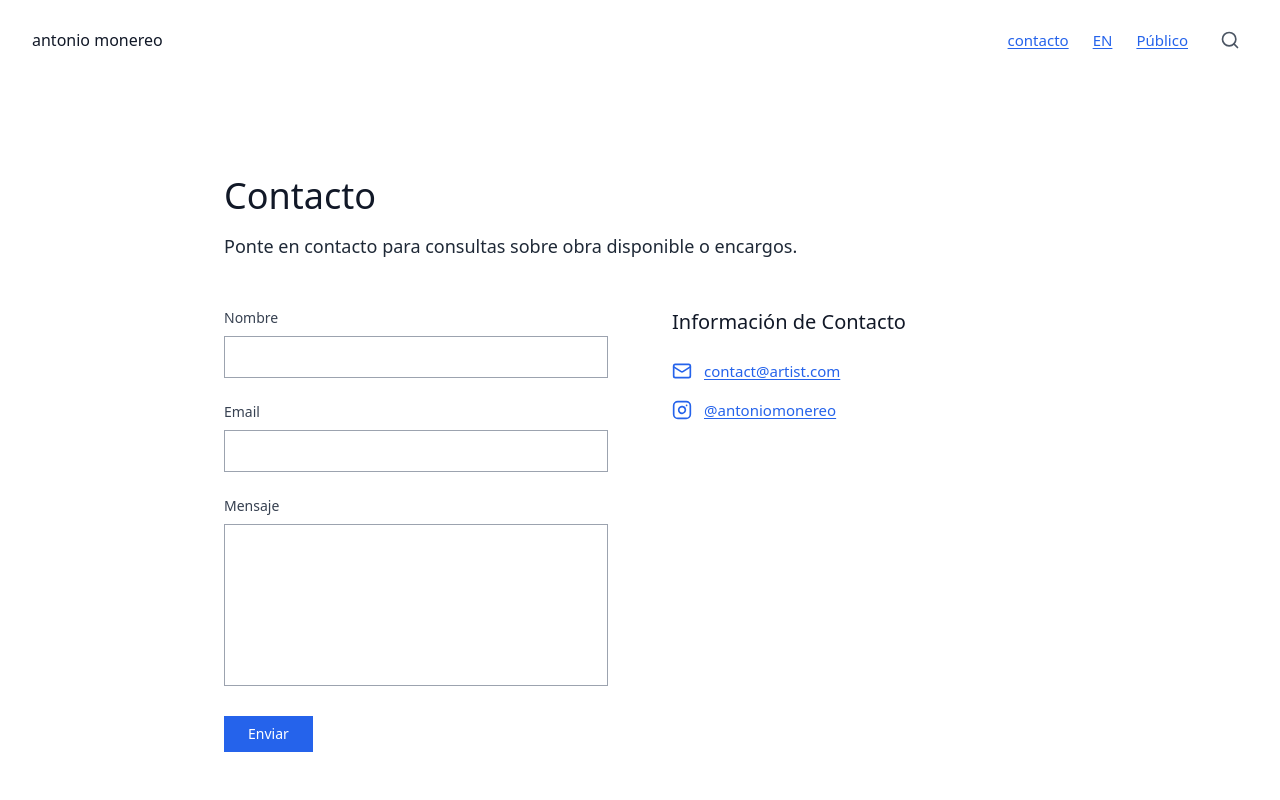
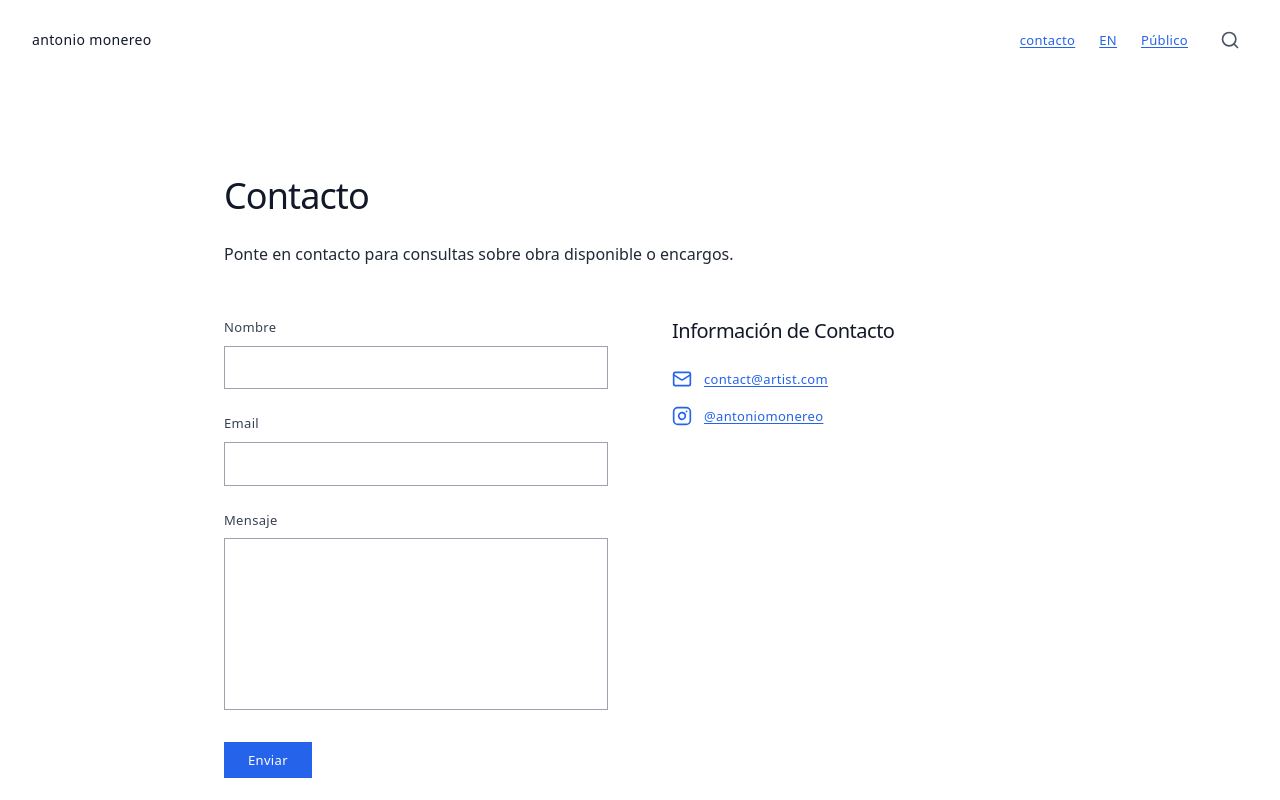
Before and after one commit to borjahz/AntoniomonereoIA, a Next.js app: page /contacto in a window 1280 px wide. Shown: the top 800 px of the page. Built offline with nearby package versions, Linux system fonts and the light colour scheme.

Commit message:
Updated trace

```diff
--- a/app/contacto/page.tsx
+++ b/app/contacto/page.tsx
@@ -23,10 +23,10 @@ export default function ContactoPage() {
     <div className="flex flex-col min-h-full">
       <div className="flex-1 bg-white">
         <div className="max-w-4xl mx-auto px-8 py-16 lg:py-24">
-          <h1 className="text-3xl lg:text-4xl font-normal text-gray-900 mb-4">
+          <h1 className="text-3xl lg:text-4xl font-medium text-gray-900 mb-6 tracking-tight leading-[1.3]">
             {t.contact.title}
           </h1>
-          <p className="text-gray-800 text-base lg:text-lg leading-[1.7] mb-12 font-normal">
+          <p className="text-gray-800 leading-[1.8] mb-12">
             {t.contact.description}
           </p>
 
@@ -34,7 +34,7 @@ export default function ContactoPage() {
             <div>
               <form onSubmit={handleSubmit} className="space-y-6">
                 <div>
-                  <label htmlFor="name" className="block text-sm font-normal text-gray-700 mb-2">
+                  <label htmlFor="name" className="block text-[13px] font-normal tracking-wide text-gray-700 mb-2">
                     {t.contact.name}
                   </label>
                   <input
@@ -48,7 +48,7 @@ export default function ContactoPage() {
                 </div>
 
                 <div>
-                  <label htmlFor="email" className="block text-sm font-normal text-gray-700 mb-2">
+                  <label htmlFor="email" className="block text-[13px] font-normal tracking-wide text-gray-700 mb-2">
                     {t.contact.email}
                   </label>
                   <input
@@ -62,7 +62,7 @@ export default function ContactoPage() {
                 </div>
 
                 <div>
-                  <label htmlFor="message" className="block text-sm font-normal text-gray-700 mb-2">
+                  <label htmlFor="message" className="block text-[13px] font-normal tracking-wide text-gray-700 mb-2">
                     {t.contact.message}
                   </label>
                   <textarea
@@ -77,7 +77,7 @@ export default function ContactoPage() {
 
                 <button
                   type="submit"
-                  className="px-6 py-2 bg-blue-600 text-white text-sm font-normal hover:bg-blue-800 transition-colors"
+                  className="px-6 py-2 bg-blue-600 text-white text-[13px] font-normal tracking-wide hover:bg-blue-800 transition-colors"
                 >
                   {t.contact.send}
                 </button>
@@ -86,11 +86,11 @@ export default function ContactoPage() {
 
             <div className="space-y-6">
               <div>
-                <h2 className="text-xl font-normal text-gray-900 mb-6">Información de Contacto</h2>
+                <h2 className="text-xl font-medium text-gray-900 mb-6 tracking-tight">Información de Contacto</h2>
                 <div className="space-y-4">
                   <a
                     href="mailto:contact@artist.com"
-                    className="flex items-center gap-3 text-[15px] font-normal text-blue-600 underline decoration-1 underline-offset-2 hover:text-blue-800 transition-colors"
+                    className="flex items-center gap-3 text-[13px] font-normal tracking-wide text-blue-600 underline decoration-1 underline-offset-2 hover:text-blue-800 transition-colors"
                   >
                     <Mail className="w-5 h-5" />
                     <span>contact@artist.com</span>
@@ -99,7 +99,7 @@ export default function ContactoPage() {
                     href="https://instagram.com"
                     target="_blank"
                     rel="noopener noreferrer"
-                    className="flex items-center gap-3 text-[15px] font-normal text-blue-600 underline decoration-1 underline-offset-2 hover:text-blue-800 transition-colors"
+                    className="flex items-center gap-3 text-[13px] font-normal tracking-wide text-blue-600 underline decoration-1 underline-offset-2 hover:text-blue-800 transition-colors"
                   >
                     <Instagram className="w-5 h-5" />
                     <span>@antoniomonereo</span>
--- a/app/copias/page.tsx
+++ b/app/copias/page.tsx
@@ -16,14 +16,14 @@ export default function CopiasPage() {
     <div className="flex flex-col min-h-full">
       <div className="flex-1 bg-white">
         <div className="max-w-7xl mx-auto px-8 py-16">
-          <h1 className="text-3xl font-normal text-gray-900 mb-10">Copias</h1>
+          <h1 className="text-3xl font-medium text-gray-900 mb-12 tracking-tight">Copias</h1>
           <div className="grid grid-cols-1 md:grid-cols-2 lg:grid-cols-3 gap-8">
             {copies.map((work) => (
               <ArtworkCard key={work.id} work={work} />
             ))}
           </div>
           {copies.length === 0 && (
-            <p className="text-base font-normal text-gray-600 text-center py-12">No hay obras disponibles</p>
+            <p className="text-gray-600 text-center py-12 leading-relaxed">No hay obras disponibles</p>
           )}
         </div>
       </div>
--- a/app/dibujos/page.tsx
+++ b/app/dibujos/page.tsx
@@ -16,14 +16,14 @@ export default function DibujosPage() {
     <div className="flex flex-col min-h-full">
       <div className="flex-1 bg-white">
         <div className="max-w-7xl mx-auto px-8 py-16">
-          <h1 className="text-3xl font-normal text-gray-900 mb-10">Dibujos</h1>
+          <h1 className="text-3xl font-medium text-gray-900 mb-12 tracking-tight">Dibujos</h1>
           <div className="grid grid-cols-1 md:grid-cols-2 lg:grid-cols-3 gap-8">
             {drawings.map((work) => (
               <ArtworkCard key={work.id} work={work} />
             ))}
           </div>
           {drawings.length === 0 && (
-            <p className="text-base font-normal text-gray-600 text-center py-12">No hay obras disponibles</p>
+            <p className="text-gray-600 text-center py-12 leading-relaxed">No hay obras disponibles</p>
           )}
         </div>
       </div>
--- a/app/globals.css
+++ b/app/globals.css
@@ -4,6 +4,8 @@
 
 @layer base {
   body {
-    font-family: system-ui, -apple-system, 'Segoe UI', 'Helvetica Neue', Arial, sans-serif;
+    font-family: 'Suisse Int\'l', Helvetica, Arial, sans-serif;
+    font-size: 16px;
+    line-height: 1.6;
   }
 }
--- a/app/pinturas/page.tsx
+++ b/app/pinturas/page.tsx
@@ -16,14 +16,14 @@ export default function PinturasPage() {
     <div className="flex flex-col min-h-full">
       <div className="flex-1 bg-white">
         <div className="max-w-7xl mx-auto px-8 py-16">
-          <h1 className="text-3xl font-normal text-gray-900 mb-10">Pinturas</h1>
+          <h1 className="text-3xl font-medium text-gray-900 mb-12 tracking-tight">Pinturas</h1>
           <div className="grid grid-cols-1 md:grid-cols-2 lg:grid-cols-3 gap-8">
             {paintings.map((work) => (
               <ArtworkCard key={work.id} work={work} />
             ))}
           </div>
           {paintings.length === 0 && (
-            <p className="text-base font-normal text-gray-600 text-center py-12">No hay obras disponibles</p>
+            <p className="text-gray-600 text-center py-12 leading-relaxed">No hay obras disponibles</p>
           )}
         </div>
       </div>
--- a/components/ArtworkCard.tsx
+++ b/components/ArtworkCard.tsx
@@ -36,10 +36,10 @@ export default function ArtworkCard({ work, onClick }: ArtworkCardProps) {
         />
       </div>
       <div className="p-4 bg-white">
-        <h3 className="font-normal text-base text-blue-600 underline decoration-1 underline-offset-2 mb-1">
+        <h3 className="font-normal text-blue-600 underline decoration-1 underline-offset-2 mb-1 leading-relaxed">
           {title}
         </h3>
-        <p className="text-sm font-normal text-gray-600">{work.dimensions}</p>
+        <p className="text-[13px] font-normal tracking-wide text-gray-600">{work.dimensions}</p>
       </div>
     </Link>
   );
--- a/components/Footer.tsx
+++ b/components/Footer.tsx
@@ -9,13 +9,13 @@ export default function Footer() {
   return (
     <footer className="mt-auto py-10 bg-white">
       <div className="max-w-7xl mx-auto px-8 flex flex-col sm:flex-row items-center justify-between gap-4">
-        <p className="text-sm font-normal text-gray-600">
+        <p className="text-[13px] font-normal tracking-wide text-gray-600">
           © {new Date().getFullYear()} antonio monereo
         </p>
         <div className="flex items-center gap-6">
           <Link
             href="/contacto"
-            className="text-sm font-normal text-blue-600 underline decoration-1 underline-offset-2 hover:text-blue-800 transition-colors"
+            className="text-[13px] font-normal tracking-wide text-blue-600 underline decoration-1 underline-offset-2 hover:text-blue-800 transition-colors"
           >
             {t.nav.contact}
           </Link>
--- a/components/Header.tsx
+++ b/components/Header.tsx
@@ -18,21 +18,21 @@ export default function Header() {
         <div className="max-w-7xl mx-auto px-8">
           <div className="flex items-center justify-between h-20">
             <Link href="/" className="hover:opacity-70 transition-opacity">
-              <span className="text-base font-normal text-gray-900">antonio monereo</span>
+              <span className="text-sm font-normal tracking-wide text-gray-900">antonio monereo</span>
             </Link>
 
             <div className="flex items-center gap-6">
               <div className="hidden md:flex items-center gap-6">
                 <Link
                   href="/contacto"
-                  className="text-[15px] font-normal text-blue-600 underline decoration-1 underline-offset-2 hover:text-blue-800 transition-colors"
+                  className="text-[13px] font-normal tracking-wide text-blue-600 underline decoration-1 underline-offset-2 hover:text-blue-800 transition-colors"
                 >
                   {t.nav.contact}
                 </Link>
                 <LanguageToggle />
                 <button
                   onClick={() => setShowPublicOnly(!showPublicOnly)}
-                  className={`text-[15px] font-normal transition-colors ${
+                  className={`text-[13px] font-normal tracking-wide transition-colors ${
                     showPublicOnly
                       ? 'text-blue-600 underline decoration-1 underline-offset-2'
                       : 'text-blue-600 underline decoration-1 underline-offset-2 hover:text-blue-800'
@@ -74,7 +74,7 @@ export default function Header() {
               <Link
                 href="/contacto"
                 onClick={() => setIsMenuOpen(false)}
-                className="block text-[15px] font-normal py-2 text-blue-600 underline decoration-1 underline-offset-2 hover:text-blue-800 transition-colors"
+                className="block text-[13px] font-normal tracking-wide py-2 text-blue-600 underline decoration-1 underline-offset-2 hover:text-blue-800 transition-colors"
               >
                 {t.nav.contact}
               </Link>
@@ -84,7 +84,7 @@ export default function Header() {
                   onClick={() => {
                     setShowPublicOnly(!showPublicOnly);
                   }}
-                  className={`text-[15px] font-normal transition-colors ${
+                  className={`text-[13px] font-normal tracking-wide transition-colors ${
                     showPublicOnly
                       ? 'text-blue-600 underline decoration-1 underline-offset-2'
                       : 'text-blue-600 underline decoration-1 underline-offset-2 hover:text-blue-800'
--- a/components/LanguageToggle.tsx
+++ b/components/LanguageToggle.tsx
@@ -8,7 +8,7 @@ export default function LanguageToggle() {
   return (
     <button
       onClick={() => setLanguage(language === 'es' ? 'en' : 'es')}
-      className="text-[15px] font-normal text-blue-600 underline decoration-1 underline-offset-2 hover:text-blue-800 transition-colors"
+      className="text-[13px] font-normal tracking-wide text-blue-600 underline decoration-1 underline-offset-2 hover:text-blue-800 transition-colors"
     >
       {language === 'es' ? 'EN' : 'ES'}
     </button>
```
Also changed, not shown: app/obra/[slug]/WorkPageClient.tsx (+19 -19 lines), app/page.tsx (+9 -9 lines).
